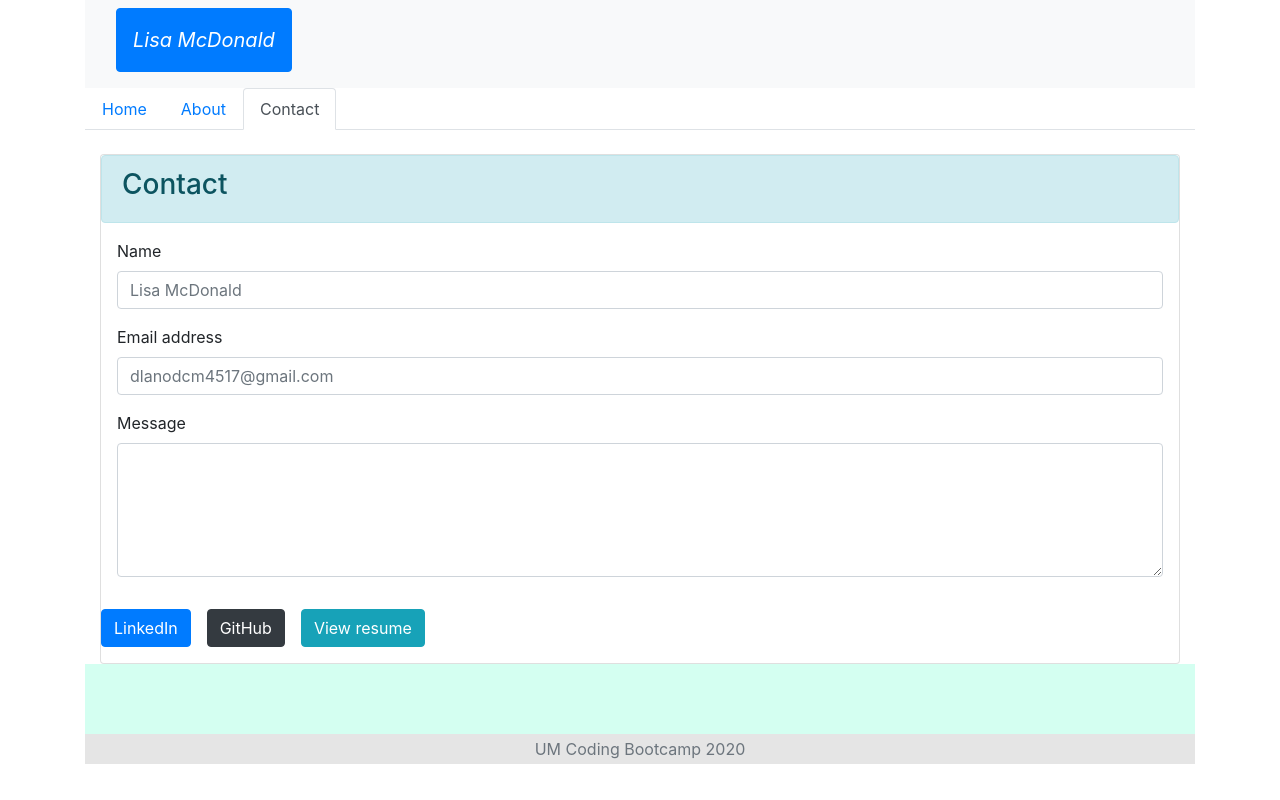
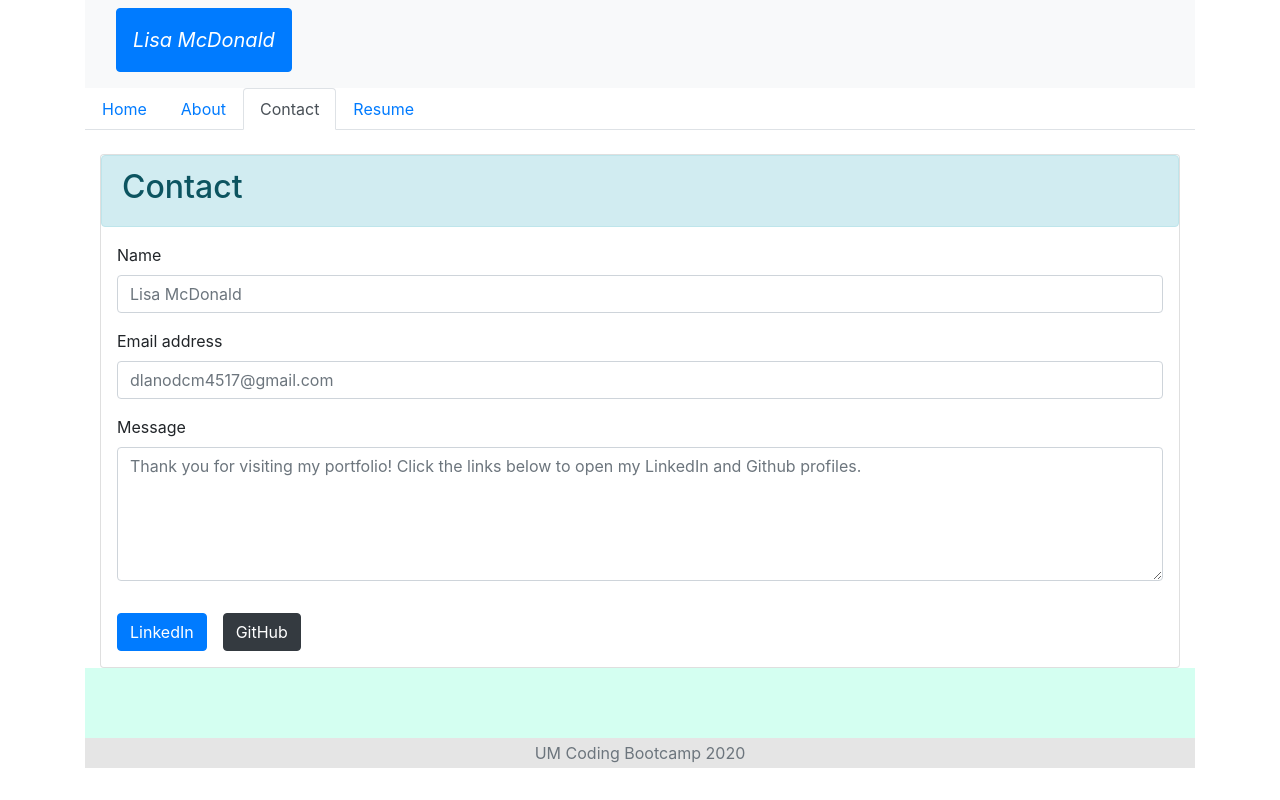
Before and after one commit to LisaMcGautier/react-portfolio, a React (Create React App) app: page /contact in a window 1280 px wide. Built offline with nearby package versions, Linux system fonts and the light colour scheme.

Commit message:
add resume tab

```diff
--- a/src/components/NavTabs.js
+++ b/src/components/NavTabs.js
@@ -1,5 +1,4 @@
 import React from "react";
-
 
 import { NavLink } from "react-router-dom";
 
@@ -30,15 +29,6 @@ function NavTabs(props) {
         </NavLink>
       </li>
 
-      {/* <li className="nav-item">
-        <NavLink to="/blog" onClick={() => props.handlePageChange("Blog")}
-
-          activeClassName="nav-link active"
-          className={"nav-link"}>
-          Blog
-        </NavLink>
-      </li> */}
-
       <li className="nav-item">
         <NavLink to="/contact" onClick={() => props.handlePageChange("Contact")}
 
@@ -47,13 +37,17 @@ function NavTabs(props) {
           Contact
         </NavLink>
       </li>
+
+      <li className="nav-item">
+        <NavLink to="/resume" onClick={() => props.handlePageChange("Resume")}
+
+          activeClassName="nav-link active"
+          className={"nav-link"}>
+          Resume
+        </NavLink>
+      </li>
     </ul>
   );
 }
 
-//NAMED exports, NOT default.
-
-// export const A = "Something";
-// export const B = "Something else";
-
 export default NavTabs;
--- a/src/components/PortfolioContainer.js
+++ b/src/components/PortfolioContainer.js
@@ -5,7 +5,7 @@ import Header from "../components/Header/index"
 
 import Home from "./pages/Home";
 import About from "./pages/About";
-import Blog from "./pages/Blog";
+import Resume from "./pages/Resume";
 import Contact from "./pages/Contact";
 
 import { BrowserRouter as Router, Route, Switch, Redirect } from "react-router-dom";
@@ -29,8 +29,8 @@ class PortfolioContainer extends Component {
       {/* BUT links no longer work, so we have to use NavLink in NavTabs */}
 
       <Route exact path="/about" component={About} />
-      {/* <Route exact path="/blog" component={Blog} /> */}
       <Route exact path="/contact" component={Contact} />
+      <Route exact path="/resume" component={Resume} />
       <Route exact path="/home" component={Home} />
       <Redirect to="/home" />
 
--- a/src/components/ProjectCard/index.js
+++ b/src/components/ProjectCard/index.js
@@ -12,30 +12,13 @@ function Project(props) {
                     <div className="card-body alert-info">
 
                         <h5 className="card-title">{props.title}</h5>
-                        <a className="btn btn-success" href={props.url} role="button">Launch App</a>
+                        <a className="btn btn-success" href={props.url} target="_blank" rel="noopener noreferrer" role="button">Launch App</a>
 
-                        {/* <a className="btn btn-dark" href="https://github.com/swatso2020/Project2" role="button">Go to Repo</a>
-                        <a className="btn btn-light" href="screenshots/cookin.html" target="_blank" role="button">screenshots</a>
-                        <a className="btn btn-info" href="https://infinite-falls-09874.herokuapp.com/" role="button">App on Heroku</a> */}
+
                     </div>
                 </div>
             </div>
         </div>
-
-        // <div className="row row-cols-1 row-cols-md-2">
-        //     <div className="col mb-4">
-        //         <div className="card">
-        //             <img src="https://images.unsplash.com/photo-1518291344630-4857135fb581?ixlib=rb-1.2.1&auto=format&fit=crop&w=500&q=60"
-        //                 className="card-img-top" alt="cooking" />
-        //             <div className="card-body alert-info">
-        //                 <h5 className="card-title">What's Cookin'   (Project 2)</h5>
-        //                 <a className="btn btn-dark" href="https://github.com/swatso2020/Project2" role="button">Go to Repo</a>
-        //                 <a className="btn btn-light" href="screenshots/cookin.html" target="_blank" role="button">screenshots</a>
-        //                 <a className="btn btn-info" href="https://infinite-falls-09874.herokuapp.com/" role="button">App on Heroku</a>
-        //             </div>
-        //         </div>
-        //     </div>
-        // </div>
     );
 }
 
--- a/src/components/pages/Blog.js
+++ /dev/null
@@ -1,23 +0,0 @@
-import React from "react";
-
-function Blog() {
-  return (
-    <div>
-      <h1>Blog Page</h1>
-      <p>
-        Donec a volutpat quam. Curabitur nec varius justo, sed rutrum ligula. Curabitur pellentesque
-        turpis sit amet eros iaculis, a mollis arcu dictum. Ut vel ante eget massa ornare placerat.
-        Etiam nisl orci, finibus sodales volutpat et, hendrerit ut dolor. Suspendisse porta dictum
-        nunc, sed pretium risus rutrum eget. Nam consequat, ligula in faucibus vestibulum, nisi
-        justo laoreet risus, luctus luctus mi lacus sit amet libero. Class aptent taciti sociosqu ad
-        litora torquent per conubia nostra, per inceptos himenaeos. Mauris pretium condimentum
-        tellus eget lobortis. Interdum et malesuada fames ac ante ipsum primis in faucibus. Donec
-        placerat accumsan mi, ut congue neque placerat eu. Donec nec ipsum in velit pellentesque
-        vehicula sit amet at augue. Maecenas aliquam bibendum congue. Pellentesque semper, lectus
-        non ullamcorper iaculis, est ligula suscipit velit, sed bibendum turpis dui in sapien.
-      </p>
-    </div>
-  );
-}
-
-export default Blog;
--- a/src/components/pages/Contact.js
+++ b/src/components/pages/Contact.js
@@ -3,33 +3,35 @@ import React from "react";
 function Contact() {
   return (
     <div>
-      <br/>
-      <main className="container">
+      <br />
+      <div className="container">
         <div className="card">
           <div className="alert alert-info" role="alert">
-            <h3>Contact</h3>
+            <h2>Contact</h2>
           </div>
 
           <div className="form-group pl-3 pr-3">
-            <label for="exampleFormControlInput1">Name</label>
-            <input type="text" class="form-control" id="exampleFormControlInput1" placeholder="Lisa McDonald" />
+            <label for="exampleFormControlInputName">Name</label>
+            <input type="text" className="form-control" id="exampleFormControlInputName" placeholder="Lisa McDonald" />
           </div>
           <div className="form-group pl-3 pr-3">
-            <label for="exampleFormControlInput1">Email address</label>
-            <input type="email" className="form-control" id="exampleFormControlInput1" placeholder="dlanodcm4517@gmail.com" />
+            <label for="exampleFormControlInputEmail">Email address</label>
+            <input type="email" className="form-control" id="exampleFormControlInputEmail" placeholder="dlanodcm4517@gmail.com" />
           </div>
           <div className="form-group pl-3 pr-3">
-            <label for="exampleFormControlTextarea1">Message</label>
-            <textarea className="form-control" id="exampleFormControlTextarea1" rows="5"></textarea>
+            <label for="exampleFormControlTextareaMessage">Message</label>
+            <textarea className="form-control" id="exampleFormControlTextareaMessage" rows="5"
+              placeholder="Thank you for visiting my portfolio! Click the links below to open my LinkedIn and Github profiles."></textarea>
           </div>
           <div>
-            <a className="btn btn-primary" href="https://www.linkedin.com/in/lisa-mcdonald-gautier/" role="button">LinkedIn</a>
-            <a className="btn btn-dark m-3" href="https://github.com/LisaMcGautier" role="button">GitHub</a>
-            <a className="btn btn-info" href="mcdonald resume.pdf" role="button">View resume</a>
+
+            <a className="btn btn-primary m-3" href="https://www.linkedin.com/in/lisa-mcdonald-gautier/" target="_blank" rel="noopener noreferrer" role="button">LinkedIn</a>
+            <a className="btn btn-dark" href="https://github.com/LisaMcGautier" target="_blank" rel="noopener noreferrer" role="button">GitHub</a>
+
           </div>
 
         </div>
-      </main>
+      </div>
     </div>
   );
 }
--- a/src/components/pages/Home.js
+++ b/src/components/pages/Home.js
@@ -8,11 +8,7 @@ function Home() {
       <br />
       <h1>Projects</h1>
 
-      <ProjectCard />
-
       {projects.map((project) => <ProjectCard key={project.id} image={project.image} alt={project.alt} title={project.title} href={project.href} />)}
-
-      {/* {friendsList.map((friend)=><FriendCard key={friend.id} name={friend.name} image={friend.image} occupation={friend.occupation} location={friend.location} />)} */}
 
     </div>
 
--- /dev/null
+++ b/src/components/pages/Resume.js
@@ -0,0 +1,29 @@
+import React from "react";
+
+import resume from "../../assets/mcdonaldresume.pdf";
+
+function Resume() {
+  return (
+    <div>
+      <br />
+      <div className="container">
+        <div className="card">
+          <div className="alert alert-info" role="alert">
+            <h2>Resume</h2>
+          </div>
+        </div>
+
+        <div className="card-body">
+          <div className="row">
+
+            <a className="btn btn-primary m-3" href="https://docs.google.com/document/d/1Eztzt8KSfQuLfV07t5BxYEDhVRjX52tCK7rofDFVTjU/edit?usp=sharing" target="_blank" rel="noopener noreferrer" role="button">Google Doc</a>
+            <a className="btn btn-danger m-3" href={resume} target="_blank" rel="noopener noreferrer" role="button">PDF</a>
+
+          </div>
+        </div>
+      </div>
+    </div>
+  );
+}
+
+export default Resume;
```
Also changed, not shown: src/components/ProjectCard/index copy.js (added, +42 -0 lines), 1 other file (tests, documents, lock files or other folders).
